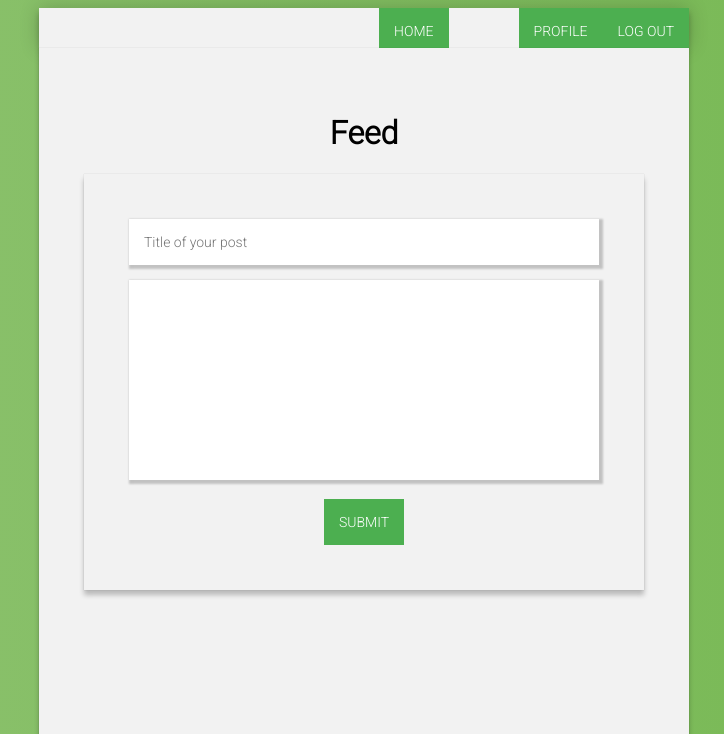
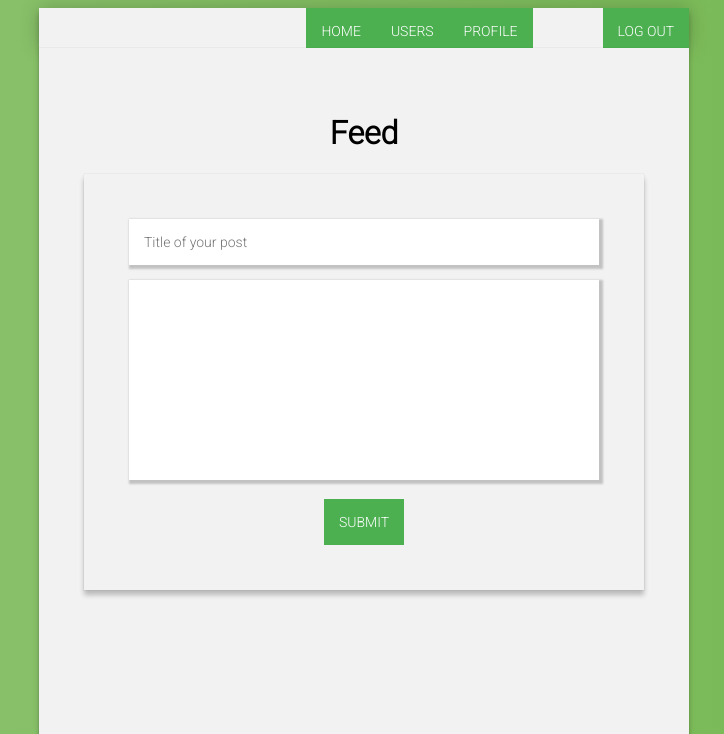
Before and after one commit to bdobosevych/SN, a Django app: template src/posts/templates/feed.html in a window 1280 px wide. Shown: the top 734 px of the page, without its empty margins (276-1000 px from the left). Run offline with Django 3.2, Linux system fonts and the light colour scheme; the template is opened without the code that fills it, so the values that code supplies are empty.

Commit message:
fimall commit

```diff
--- a/src/posts/templates/feed.html
+++ b/src/posts/templates/feed.html
@@ -1,4 +1,3 @@
-
 <!DOCTYPE html>
 <html lang="en">
 <head>
@@ -13,8 +12,9 @@
 <body>
 <div class="hat">
     <button onclick="window.location='/feed/';">Home</button>
+    <button onclick="window.location='/profiles/';">Users</button>
+    <button onclick="window.location='/profiles/{{ username }}/';">Profile</button>
     <a style="width:70px"></a>
-    <button onclick="window.location='/profiles/{{ username }}/';">Profile</button>
     <button onclick="window.location='/users/logout';">Log out</button>
 </div>
 <div class="form">
--- a/src/profiles/templates/profile.html
+++ b/src/profiles/templates/profile.html
@@ -12,8 +12,9 @@
 <body>
 <div class="hat">
     <button onclick="window.location='/feed/';">Home</button>
+    <button onclick="window.location='/profiles/';">Users</button>
+    <button onclick="window.location='/profiles/{{ user.username }}/';">Profile</button>
     <a style="width:70px"></a>
-    <button onclick="window.location='/profiles/{{ user.username }}/';">Profile</button>
     <button onclick="window.location='/users/logout';">Log out</button>
 </div>
 <div class="form">
```
